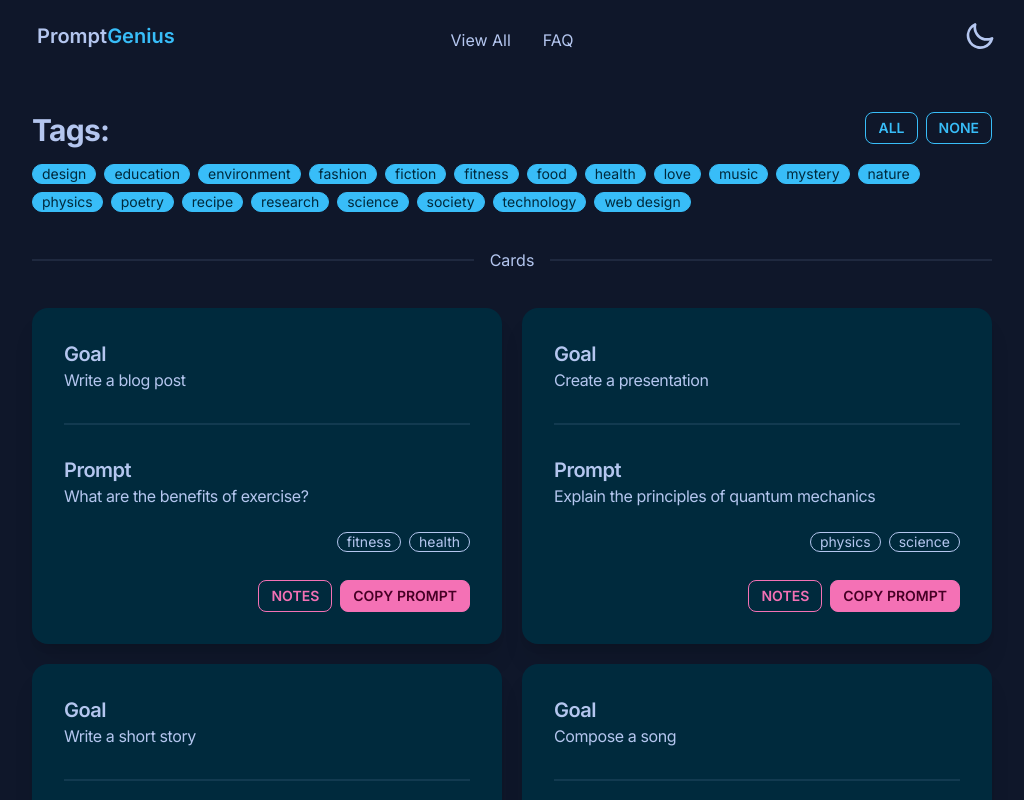
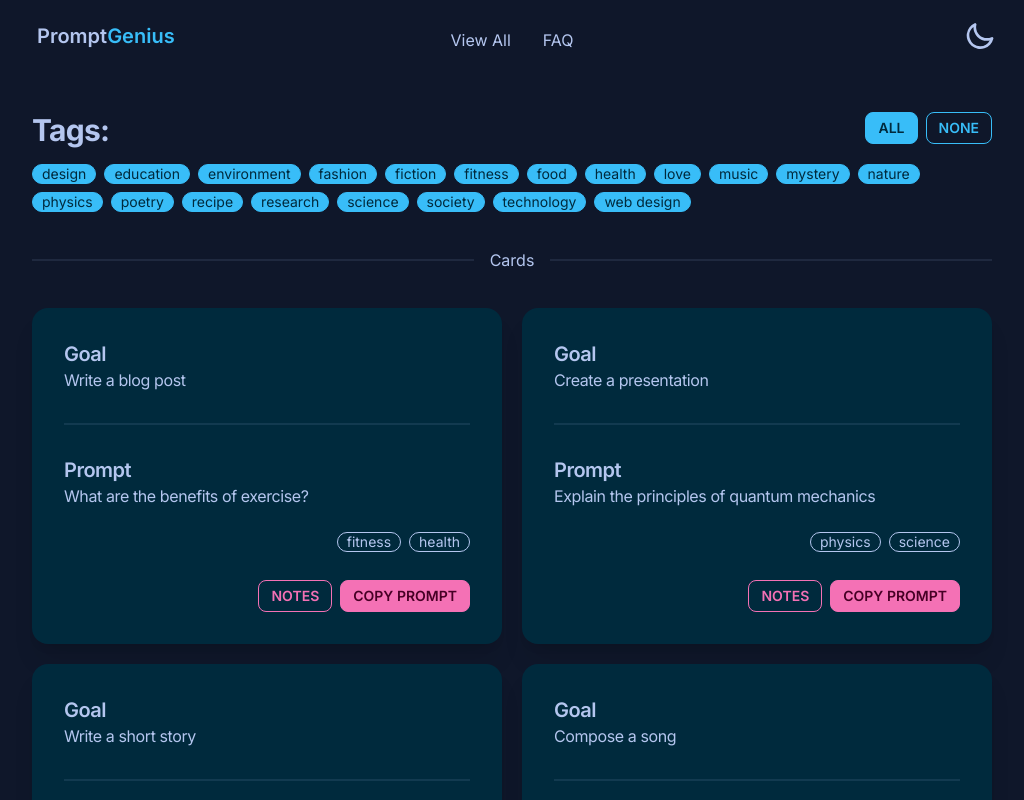
Before and after one commit to kcereno/promptgenius, a Next.js app: page /prompts in a window 1280 px wide. Shown: the top 800 px of the page, without its empty margins (128-1152 px from the left). Built offline with nearby package versions, Linux system fonts and the light colour scheme.

Commit message:
Change Add/None button to fill in

```diff
--- a/app/prompts/page.tsx
+++ b/app/prompts/page.tsx
@@ -7,6 +7,7 @@ import { PromptI } from '@/models/interfaces';
 
 const TagsPage = () => {
   const tags = getUniqueTags(prompts).sort((a, b) => a.localeCompare(b));
+
   const [activeTags, setActiveTags] = useState<string[]>(tags);
   const [filteredPrompts, setFilteredPrompts] = useState<PromptI[]>([]);
 
@@ -46,13 +47,21 @@ const TagsPage = () => {
           <h1>Tags:</h1>
           <div className="flex gap-2 ">
             <button
-              className="btn btn-outline btn-primary btn-sm"
+              className={`btn btn-sm ${
+                activeTags.length === tags.length
+                  ? 'btn-primary'
+                  : 'btn-outline btn-primary'
+              }`}
               onClick={handleAllButtonClick}
             >
               All
             </button>
             <button
-              className="btn btn-outline btn-primary btn-sm"
+              className={`btn btn-sm ${
+                activeTags.length === 0
+                  ? 'btn-primary'
+                  : 'btn-outline btn-primary'
+              }`}
               onClick={handleNoneButtonClick}
             >
               None
@@ -63,7 +72,7 @@ const TagsPage = () => {
           {tags.map((tag) => (
             <div
               key={tag}
-              className={`badge ${
+              className={`badge hover:cursor-pointer ${
                 isActiveTag(tag)
                   ? 'badge-primary'
                   : 'badge-outline badge-primary'
```
